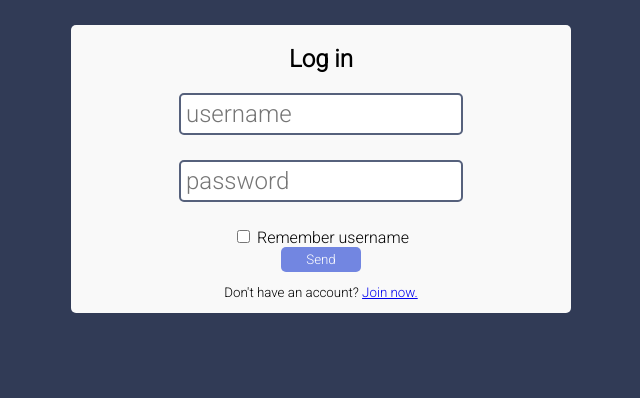
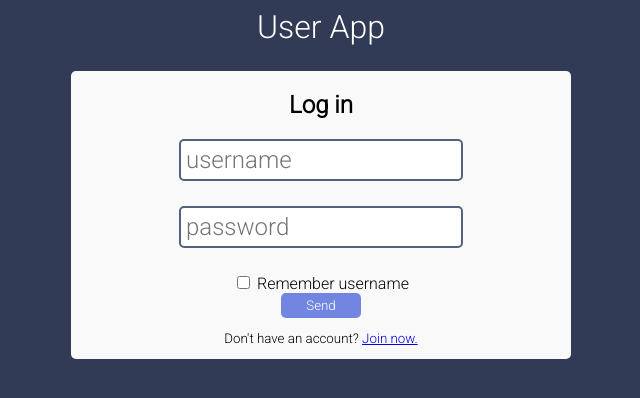
Before and after one commit to rogerneb/userapp, a PHP site: page / in a window 1280 px wide. Shown: the top 398 px of the page, without its empty margins (319-959 px from the left). Run offline with PHP 8.4, Linux system fonts and the light colour scheme.

Commit message:
added some CSS

```diff
--- a/css/style.css
+++ b/css/style.css
@@ -1,5 +1,11 @@
 * {
   font-family: 'Roboto', sans-serif;
+}
+
+header {
+  text-align: center;
+  font-size: 24pt;
+  color: white;
 }
 
 body {
@@ -32,6 +38,10 @@ body {
   padding: 5px 25px;
   border-radius: 5px;
   border: 0px solid;
+}
+
+#article-login input[type=submit]:hover {
+  background: blue;
 }
 
 #article-login .join-or-login {
--- a/index.php
+++ b/index.php
@@ -24,7 +24,7 @@
 	<title>User App</title>
 </head>
 <body>
-	<header></header>
+	<header>User App</header>
 	<section id="section-login">
 		<article id="article-login">
 			<h2>Log in</h2>
--- a/register.php
+++ b/register.php
@@ -24,7 +24,7 @@
 	<title>User App</title>
 </head>
 <body>
-	<header></header>
+	<header>User App</header>
 	<section id="section-login">
 		<article id="article-login">
 			<h2>Register</h2>
```
